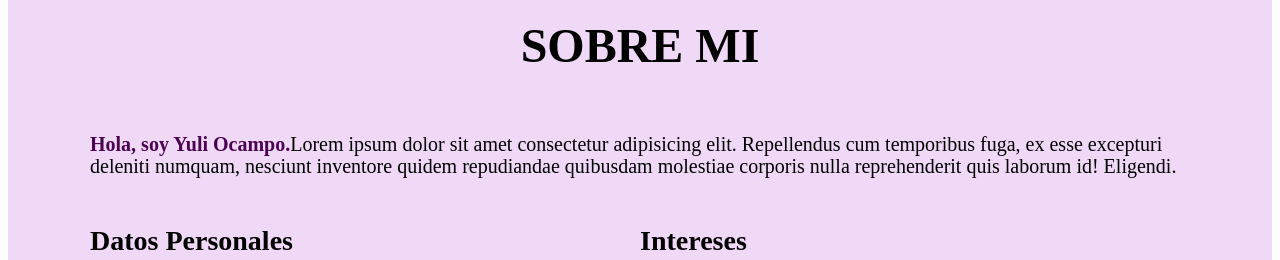
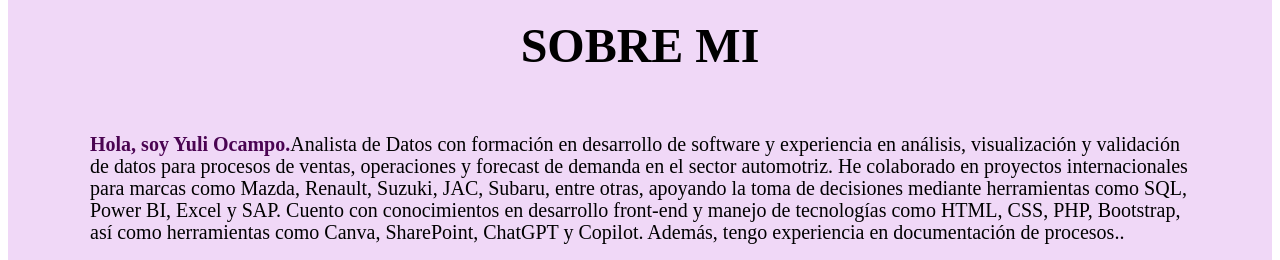
Before and after one commit to yuliOcampo1/Portafolio, a plain HTML site: page index.html in a window 1280 px wide. Shown: the part 1140-1400 px from the top of the page. Drawn offline with Linux system fonts and the light colour scheme; a web font is replaced by a local one.

Commit message:
add configuration

```diff
--- a/index.html
+++ b/index.html
@@ -55,10 +55,9 @@
     <section id="sobremi" class="sobremi">
         <div class="contenido-seccion">
             <h2>SOBRE MI</h2>
-            <p><span>Hola, soy Yuli  Ocampo.</span>Lorem ipsum dolor sit amet consectetur
-                adipisicing elit. Repellendus cum temporibus fuga, ex esse excepturi deleniti numquam,
-                nesciunt inventore quidem repudiandae quibusdam molestiae corporis
-                nulla reprehenderit quis laborum id! Eligendi.</p>
+            <p><span>Hola, soy Yuli  Ocampo.</span>Analista de Datos con formación en desarrollo de software y experiencia en análisis, visualización y validación de datos para procesos de ventas, operaciones y forecast de demanda en el sector automotriz.
+He colaborado en proyectos internacionales para marcas como Mazda, Renault, Suzuki, JAC, Subaru, entre otras, apoyando la toma de decisiones mediante herramientas como SQL, Power BI, Excel y SAP.
+Cuento con conocimientos en desarrollo front-end y manejo de tecnologías como HTML, CSS, PHP, Bootstrap, así como herramientas como Canva, SharePoint, ChatGPT y Copilot. Además, tengo experiencia en documentación de procesos..</p>
 
             <div class="fila">
                 <!--datos personales-->
```
